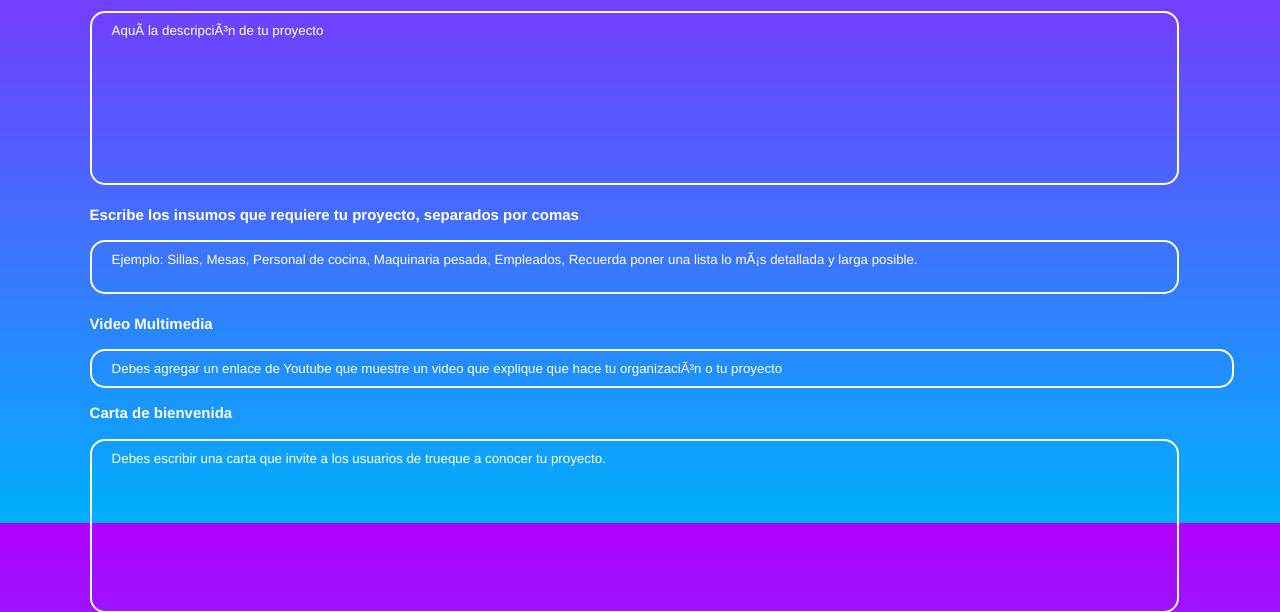
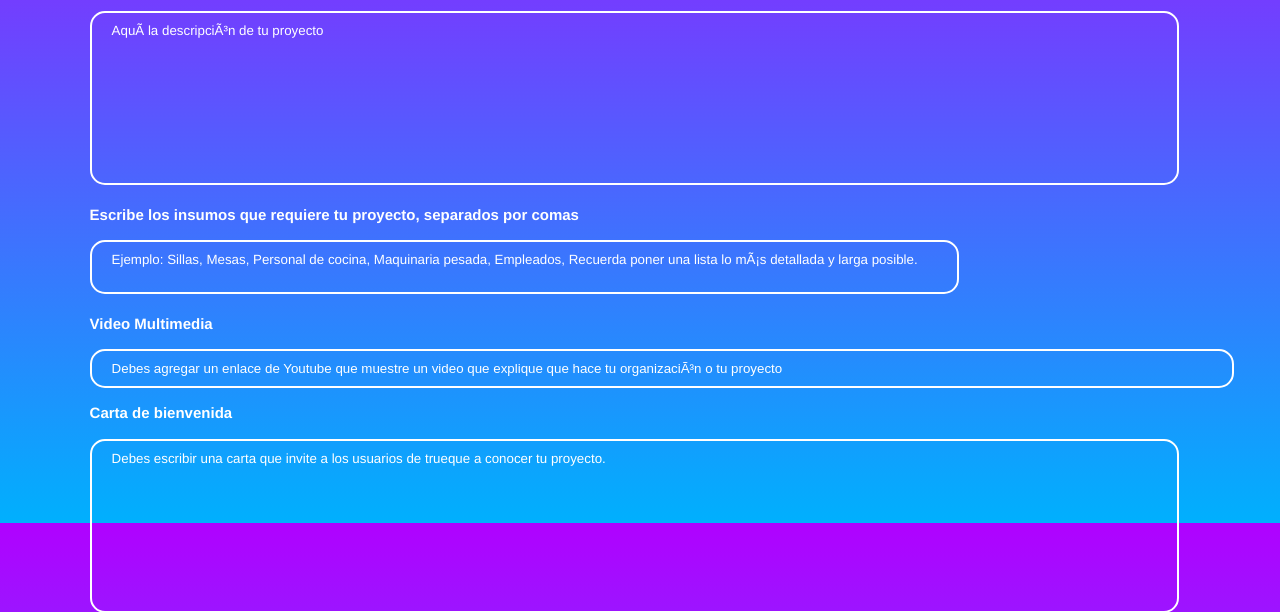
Before and after one commit to RainRevan/Team-Rocket-Ciclo-3, a PHP site: page /Proyecto.html in a window 1280 px wide. Shown: the part 277-889 px from the top of the page. Run offline with PHP 8.4, Linux system fonts and the light colour scheme.

Commit message:
Update style2.css

```diff
--- a/style2.css
+++ b/style2.css
@@ -108,7 +108,7 @@ body {
   .estilotextarea2
 {
   font-family: Helvetica, sans-serif;
-  width:95%;
+  width:75%;
   height:20%;
   resize: none;
   border: 2px solid white;
```
